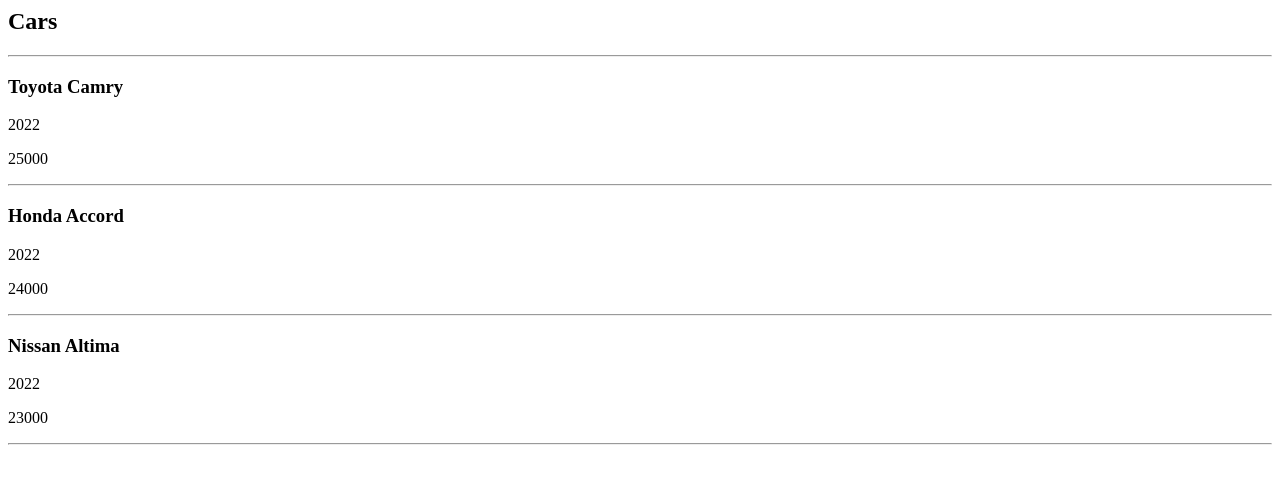
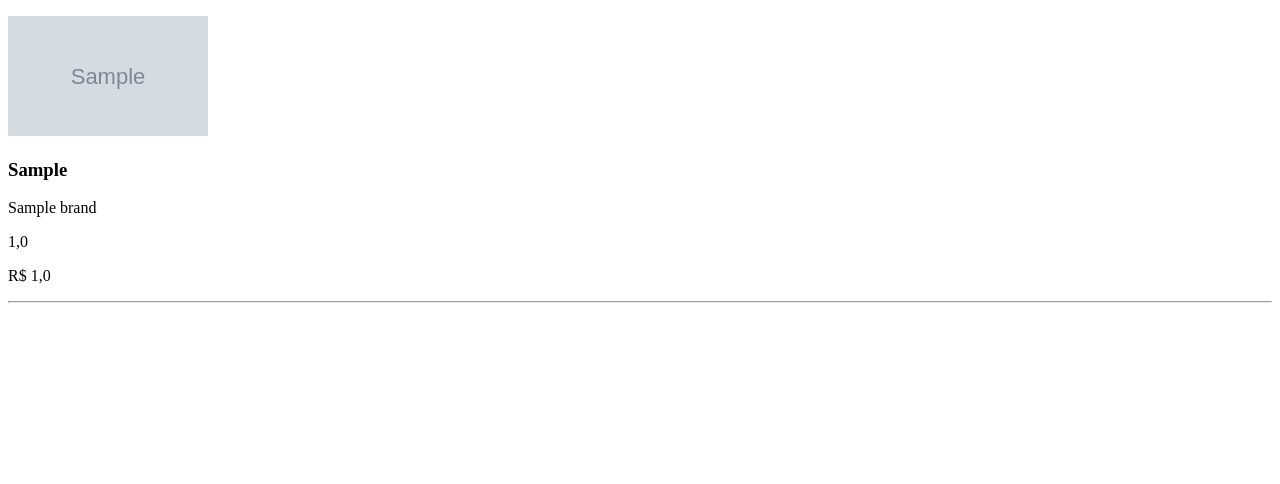
Before and after one commit to Senhordim/carsfy, a Django app: page /cars/ in a window 1280 px wide. Shown: the top 484 px of the page. Run offline with Django 5.2, Linux system fonts and the light colour scheme; tables that the repository leaves empty hold one stand-in row (values such as "Sample post"); grey boxes marked "Sample" are stand-in pictures.

Commit message:
update template and configure currency number layout

```diff
--- a/app/settings.py
+++ b/app/settings.py
@@ -37,6 +37,7 @@
     'django.contrib.sessions',
     'django.contrib.messages',
     'django.contrib.staticfiles',
+    'django.contrib.humanize',
     'cars',
 ]
 
--- a/cars/templates/index.html
+++ b/cars/templates/index.html
@@ -1,9 +1,22 @@
-<h2>Cars</h2>
-<hr>
+{% load humanize %}
 
-{% for car in cars %}
-    <h3>{{ car.model }}</h3>
-    <p>{{ car.year }}</p>
-    <p>{{ car.price }}</p>
-    <hr>
-{% endfor %}
+<!DOCTYPE html>
+<html lang="en">
+<head>
+  <meta charset="UTF-8">
+  <meta name="viewport" content="width=device-width, initial-scale=1.0">
+  <title>Document</title>
+</head>
+<body>
+  {% block content %}
+    {% for car in cars %}
+      <p><img src={{ car.photo.url }} width="200" height="120" /></p>
+      <h3>{{ car.model }}</h3>
+      <p>{{ car.brand }}</p>
+      <p>{{ car.value }}</p>
+      <p>R$ {{ car.value|intcomma }}</p>
+      <hr>
+    {% endfor %}
+  {% endblock %}
+</body>
+</html>
--- a/cars/views.py
+++ b/cars/views.py
@@ -1,25 +1,9 @@
 from django.shortcuts import render
 
+from cars.models import Car
+
 def index(request):
-  return render(request, 'index.html', context={
-    'cars': [
-      {
-        'model': 'Toyota Camry',
-        'year': 2022,
-        'price': 25000,
-        'image': 'https://www.toyota.com/imgix/responsive/images/mlp/colorizer/2022/camry/1H1/1.png?bg=fff&fm=webp&w=930',
-      },
-      {
-        'model': 'Honda Accord',
-        'year': 2022,
-        'price': 24000,
-        'image': 'https://www.honda.com/imgix/responsive/images/mlp/colorizer/2022/accord/1H1/1.png?bg=fff&fm=webp&w=930',
-      },
-      {
-        'model': 'Nissan Altima',
-        'year': 2022,
-        'price': 23000,
-        'image': 'https://www.nissanusa.com/imgix/responsive/images/mlp/colorizer/2022/altima/1H1/1.png?bg=fff&fm=webp&w=930',
-      },
-    ]
-  })
+  # cars = Car.objects.filter(brand__name='Fiat')
+  # cars = Car.objects.filter(model__contains='Uno')
+  cars = Car.objects.all()
+  return render(request, 'index.html', context={'cars': cars})
```
